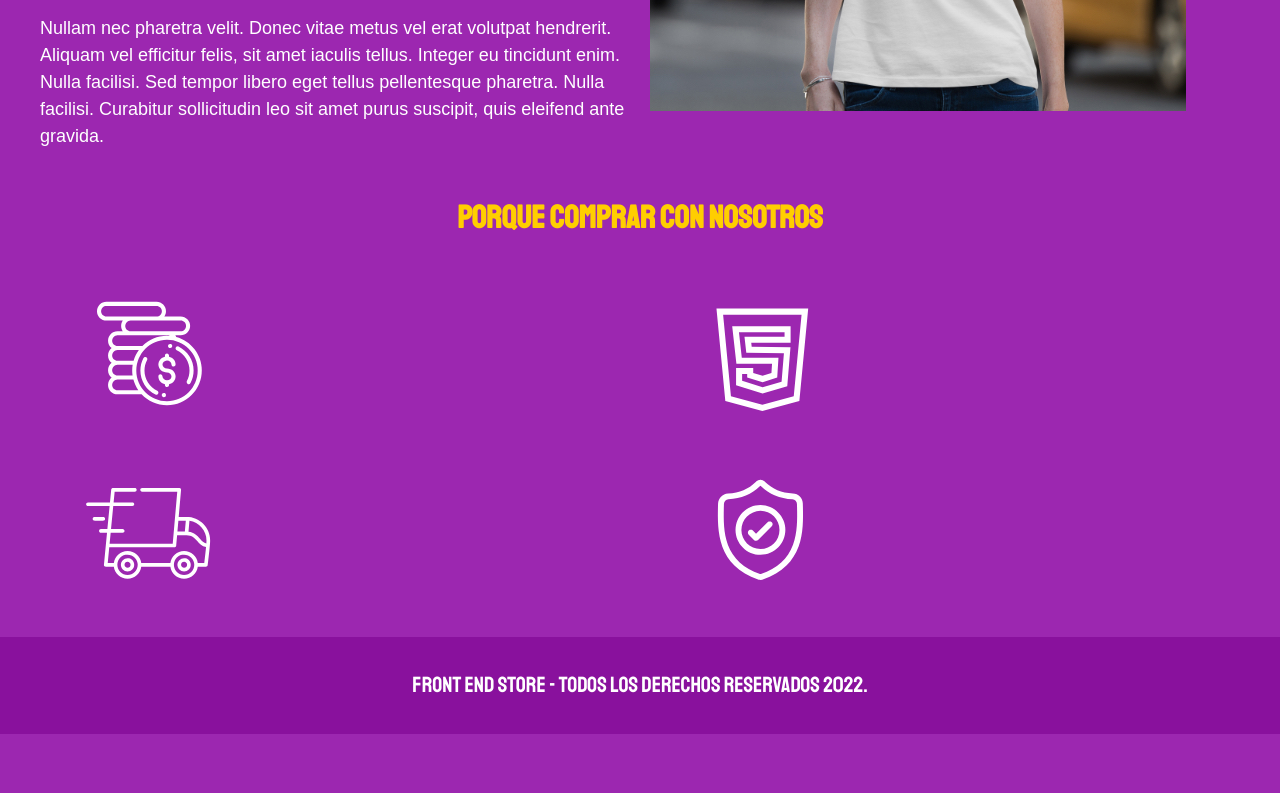
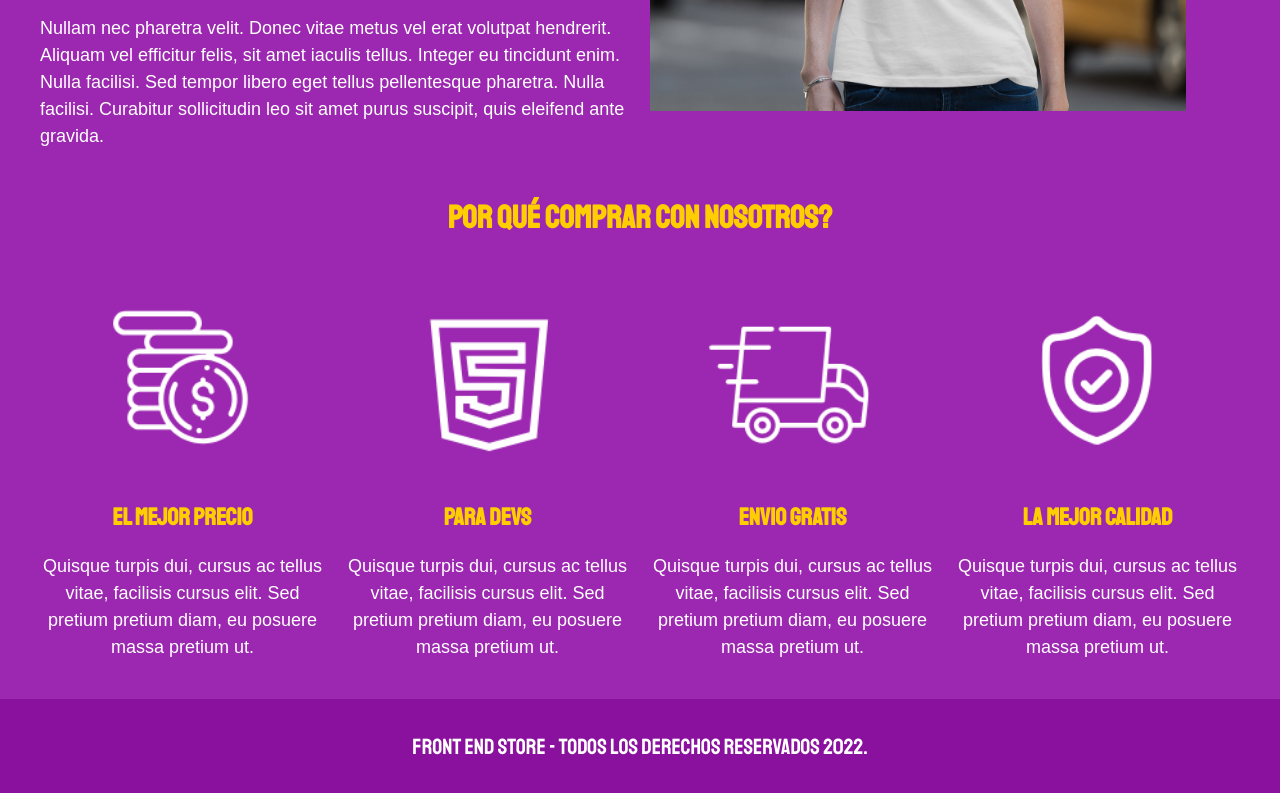
Before and after one commit to gonzalodevarona/frontEndStore, a plain HTML site: page nosotros.html in a window 1280 px wide. Shown: the part 607-1400 px from the top of the page. Before the commit the page ends 1341 px from the top, so only its background shows below. Drawn offline with Linux system fonts and the light colour scheme.

Commit message:
done with about us page

```diff
--- a/css/style.css
+++ b/css/style.css
@@ -208,3 +208,32 @@ h3{
     width: 100%;
 
 }
+
+
+/* BLOQUES */
+
+.bloques{
+    display: grid;
+    grid-template-columns: repeat(2, 1fr);
+    gap: 2rem;
+}
+
+@media (min-width: 768px) {
+    .bloques{
+
+        grid-template-columns: repeat(4, 1fr);
+
+    }
+}
+
+.bloque{
+    text-align: center;
+}
+
+.bloque__titulo{
+    margin: 0%;
+}
+
+.bloque__imagen{
+    width: 100%;
+}
--- a/nosotros.html
+++ b/nosotros.html
@@ -41,17 +41,44 @@
             </div>
         </div>
 
-        <h2>Porque comprar con nosotros</h2>
+    </main>
 
-        <div class="contenedor_nosotros">
-            <img src="img/icono_1.png" alt="Icono nosotros">
-            <img src="img/icono_2.png" alt="Icono nosotros">
-            <img src="img/icono_3.png" alt="Icono nosotros">
-            <img src="img/icono_4.png" alt="Icono nosotros">
+    <section class="contenedor comprar">
+        <h2 class="comprar__titulo">Por qué comprar con nosotros?</h2>
+
+        <div class="bloques">
+
+            <div class="bloque">
+                <img class="bloque__imagen" src="img/icono_1.png" alt="Icono nosotros">
+                <h3 class="bloque__titulo">El Mejor Precio</h3>
+                <p>Quisque turpis dui, cursus ac tellus vitae, facilisis cursus elit. Sed pretium pretium diam, eu posuere massa pretium ut.</p>
+            </div>
+            <!-- Fin bloque -->
+
+            <div class="bloque">
+                <img class="bloque__imagen" src="img/icono_2.png" alt="Icono nosotros">
+                <h3 class="bloque__titulo">Para Devs</h3>
+                <p>Quisque turpis dui, cursus ac tellus vitae, facilisis cursus elit. Sed pretium pretium diam, eu posuere massa pretium ut.</p>
+            </div>
+            <!-- Fin bloque -->
+
+            <div class="bloque">
+                <img class="bloque__imagen" src="img/icono_3.png" alt="Icono nosotros">
+                <h3 class="bloque__titulo">Envio Gratis</h3>
+                <p>Quisque turpis dui, cursus ac tellus vitae, facilisis cursus elit. Sed pretium pretium diam, eu posuere massa pretium ut.</p>
+            </div>
+            <!-- Fin bloque -->
+
+            <div class="bloque">
+                <img class="bloque__imagen" src="img/icono_4.png" alt="Icono nosotros">
+                <h3 class="bloque__titulo">La Mejor Calidad</h3>
+                <p>Quisque turpis dui, cursus ac tellus vitae, facilisis cursus elit. Sed pretium pretium diam, eu posuere massa pretium ut.</p>
+            </div>
+            <!-- Fin bloque -->
+
         </div>
 
-
-    </main>
+    </section>
 
     <footer class="footer">
         <p class="footer__texto">Front End Store - Todos los Derechos Reservados 2022.</p>
```
